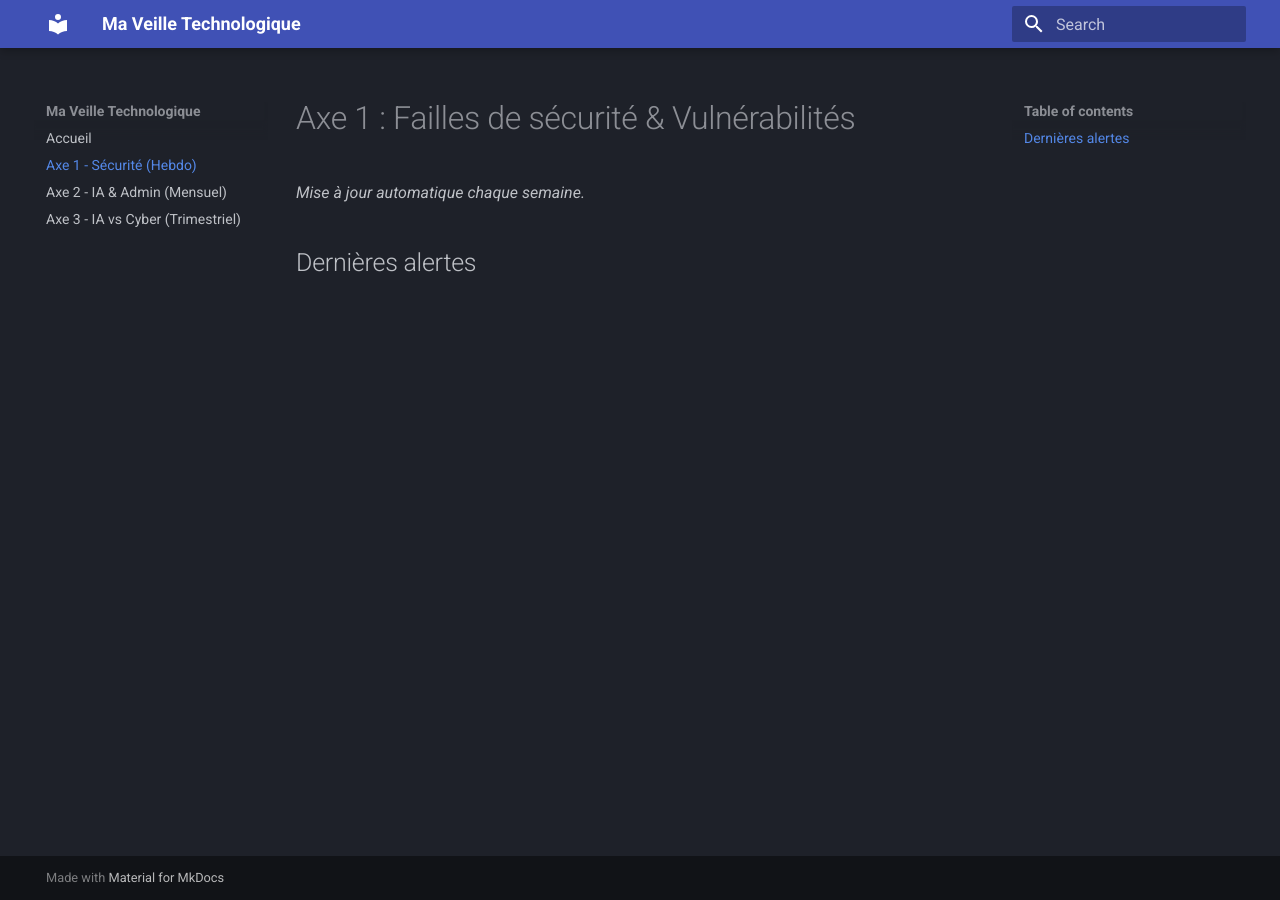
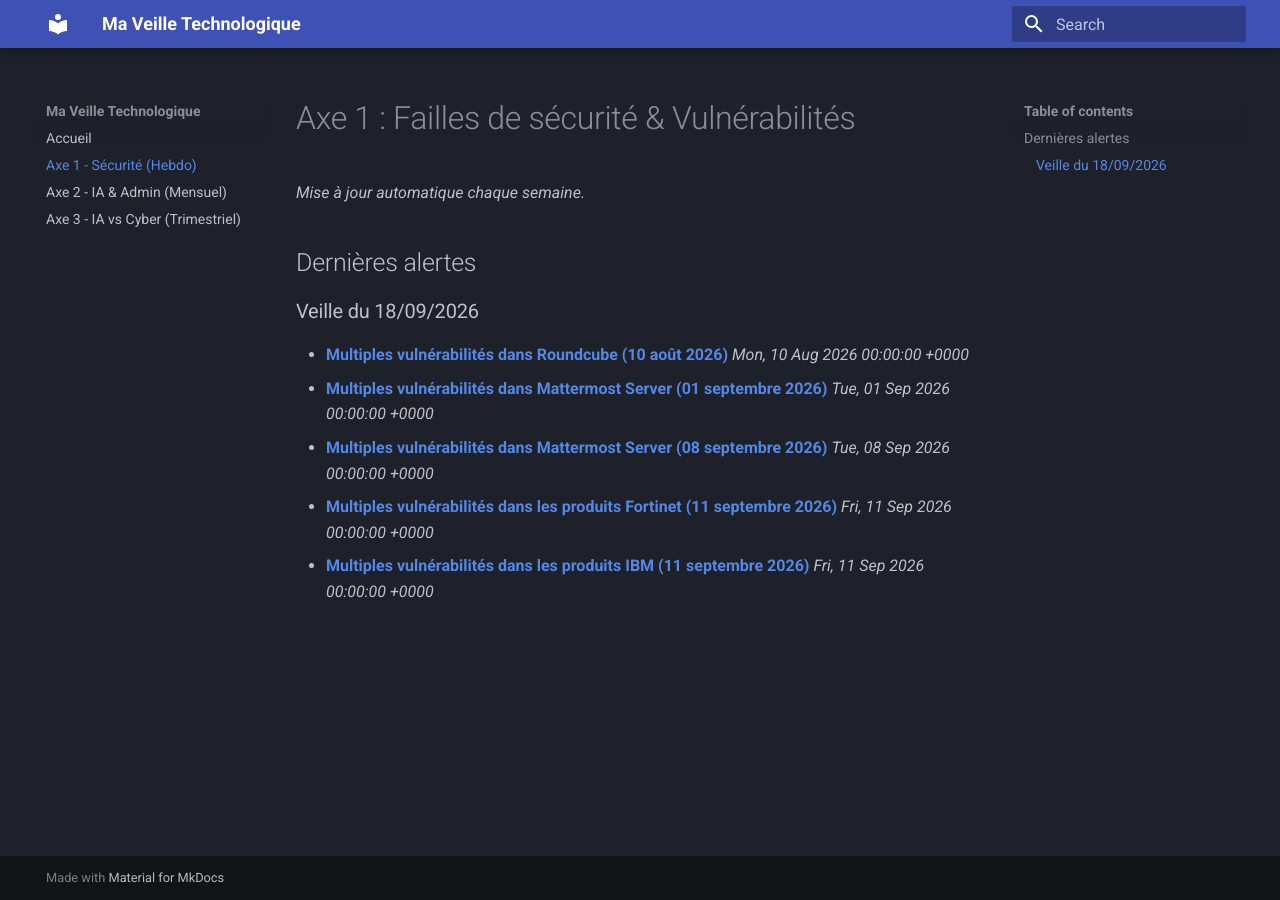
Before and after one commit to Jules-Cocheme1/veille-technologique, an MkDocs documentation site: the page built from docs/axe1-securite.md, in a window 1280 px wide. Built offline with MkDocs 1.6.1 and Material for MkDocs 9.7.7, drawn with Linux system fonts in a browser that asks for light colours.

Commit message:
Auto-update veille

```diff
--- a/docs/axe1-securite.md
+++ b/docs/axe1-securite.md
@@ -3,3 +3,17 @@
 *Mise à jour automatique chaque semaine.*
 
 ## Dernières alertes
+
+
+### Veille du 18/09/2026
+
+- **[Multiples vulnérabilités dans Roundcube (10 août 2026)](https://www.cert.ssi.gouv.fr/avis/CERTFR-2026-AVI-0987/)**
+  *Mon, 10 Aug 2026 00:00:00 +0000*
+- **[Multiples vulnérabilités dans Mattermost Server (01 septembre 2026)](https://www.cert.ssi.gouv.fr/avis/CERTFR-2026-AVI-1098/)**
+  *Tue, 01 Sep 2026 00:00:00 +0000*
+- **[Multiples vulnérabilités dans Mattermost Server (08 septembre 2026)](https://www.cert.ssi.gouv.fr/avis/CERTFR-2026-AVI-1128/)**
+  *Tue, 08 Sep 2026 00:00:00 +0000*
+- **[Multiples vulnérabilités dans les produits Fortinet (11 septembre 2026)](https://www.cert.ssi.gouv.fr/avis/CERTFR-2026-AVI-1166/)**
+  *Fri, 11 Sep 2026 00:00:00 +0000*
+- **[Multiples vulnérabilités dans les produits IBM (11 septembre 2026)](https://www.cert.ssi.gouv.fr/avis/CERTFR-2026-AVI-1165/)**
+  *Fri, 11 Sep 2026 00:00:00 +0000*
```
Also changed, not shown: docs/axe2-ia-admin.md (+7 -0 lines).
